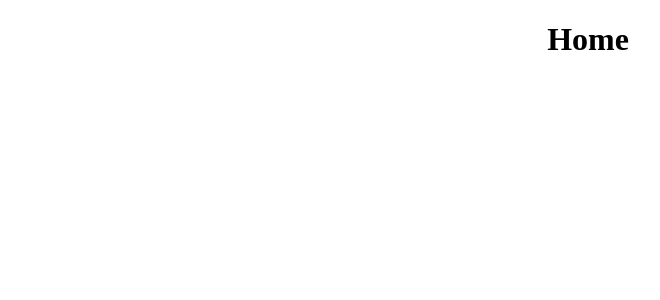
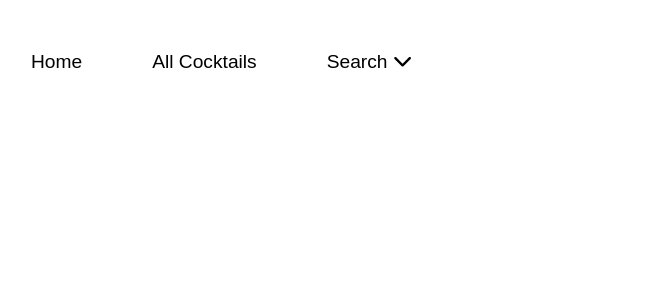
Before and after one commit to Aris-Empanta/Cocktail_Recipes, a React (Create React App) app: page /#/ in a window 1280 px wide. Shown: the top 300 px of the page, without its empty margins (52-712 px from the left). Built offline with nearby package versions, Linux system fonts and the light colour scheme.

Commit message:
making a menu

```diff
--- a/package.json
+++ b/package.json
@@ -4,6 +4,10 @@
   "version": "0.1.0",
   "private": true,
   "dependencies": {
+    "@fortawesome/fontawesome-svg-core": "^6.1.1",
+    "@fortawesome/free-regular-svg-icons": "^6.1.1",
+    "@fortawesome/free-solid-svg-icons": "^6.1.1",
+    "@fortawesome/react-fontawesome": "^0.2.0",
     "@testing-library/jest-dom": "^5.16.4",
     "@testing-library/react": "^13.3.0",
     "@testing-library/user-event": "^13.5.0",
--- a/src/App.css
+++ b/src/App.css
@@ -1,38 +1,4 @@
 .App {
-  text-align: center;
+  margin: 0;
+  padding: 0;
 }
-
-.App-logo {
-  height: 40vmin;
-  pointer-events: none;
-}
-
-@media (prefers-reduced-motion: no-preference) {
-  .App-logo {
-    animation: App-logo-spin infinite 20s linear;
-  }
-}
-
-.App-header {
-  background-color: #282c34;
-  min-height: 100vh;
-  display: flex;
-  flex-direction: column;
-  align-items: center;
-  justify-content: center;
-  font-size: calc(10px + 2vmin);
-  color: white;
-}
-
-.App-link {
-  color: #61dafb;
-}
-
-@keyframes App-logo-spin {
-  from {
-    transform: rotate(0deg);
-  }
-  to {
-    transform: rotate(360deg);
-  }
-}
--- a/src/App.js
+++ b/src/App.js
@@ -3,15 +3,21 @@ import {Route, Link, Routes, useParams} from 'react-router-dom';
 import AllCoctails from './components/allCoctails';
 import Home from './components/home';
 import DynamicCocktail from './components/dynamicCoctail';
+import { NavBar } from './components/navBar';
+import { ByName } from './components/byName';
+import { ByIngredient } from "./components/byIngredient"
 
 function App() {
 
 
   return (
     <div className="App">
+      <NavBar />
       <Routes>
         <Route path="/" element={ <Home/> } />
         <Route path="/all-cocktails" element={ <AllCoctails/> } />
+        <Route path="/by-ingredient" element={ <ByIngredient/> } />
+        <Route path="/by-name" element={ <ByName/> } />
         <Route path="/:cocktailId" element={<DynamicCocktail />} />
       </Routes>
     </div>
--- /dev/null
+++ b/src/components/byIngredient.js
@@ -0,0 +1,8 @@
+
+
+export const ByIngredient = () => {
+
+    return(<div>
+             <input type="text" placeholder="Enter ingredient" />
+           </div>)
+}
--- /dev/null
+++ b/src/components/byName.js
@@ -0,0 +1,8 @@
+
+
+export const ByName = () => {
+
+    return(<div>
+             <input type="text" placeholder="Enter cocktail name" />
+           </div>)
+}
--- a/src/components/home.js
+++ b/src/components/home.js
@@ -4,7 +4,7 @@ function Home() {
 
 
   return (<div>
-            <h1>Home</h1>
+
          </div>
     );
     }
--- /dev/null
+++ b/src/components/navBar.js
@@ -0,0 +1,39 @@
+import "../css/navBar.css"
+import { FontAwesomeIcon } from "@fortawesome/react-fontawesome"
+import { faChevronDown } from "@fortawesome/free-solid-svg-icons"
+
+export const NavBar = () => {
+
+
+    //Below functions show and hide the submenu when hovering on "Search" link
+    const showSubMenu = () => {
+        document.getElementById("subMenu").style.display = "flex"
+    }
+
+    const hideSubMenu = () => {
+        document.getElementById("subMenu").style.display = "none"
+    }
+
+    return(
+        <div>
+            <ul id="navLinks">
+                <li>
+                    <a href="#/" target="_blank">Home</a>
+                </li>
+                <li>
+                    <a href="#/all-cocktails"  target="_blank">All Cocktails</a>
+                </li>
+                <li onMouseOver={ showSubMenu }
+                    onMouseLeave= { hideSubMenu }
+                    id="searchLinks">
+                    Search&nbsp;<span>< FontAwesomeIcon icon={ faChevronDown } /></span>
+                    <div id="subMenu">
+                        <a  href="#/by-ingredient" target="_blank">By ingredient</a>
+                        <a  href="#/by-name" target="_blank">By name</a>
+                    </div>
+                </li>
+            </ul>
+
+        </div>
+    )
+}
--- /dev/null
+++ b/src/css/navBar.css
@@ -0,0 +1,50 @@
+/*The navigation links wrapper*/
+#navLinks {
+    list-style-type: none;
+    position: relative;
+}
+
+/*Each navigation link layout*/
+#navLinks li {
+    display: inline;
+    float: left;
+    cursor: pointer;
+    margin: 35px;
+    font-family: sans-serif;
+    font-size: 1.2rem;
+}
+
+/*Removing default anchor element styling*/
+#navLinks li a {
+    text-decoration: none;
+    color: black;
+}
+
+/*The search navlink*/
+#searchLinks {
+    height: 35px;
+}
+
+/*The submenu appearing when hovering on search link*/
+#subMenu {
+    position: absolute;
+    top: 65px;
+    left: 370px;
+    display: none;
+    flex-direction: column;
+    justify-content: center;
+    gap: 20px;
+    border: 1px solid black;
+    width: 130px;
+    height: 100px;
+}
+
+/*The submenu links*/
+#subMenu a {
+    font-family: sans-serif;
+    font-size: 1.2rem;
+    cursor: pointer;
+    margin-left: 10px;
+    text-decoration: none;
+    color: black;
+}
```
Also changed, not shown: 1 other file (tests, documents, lock files or other folders).
